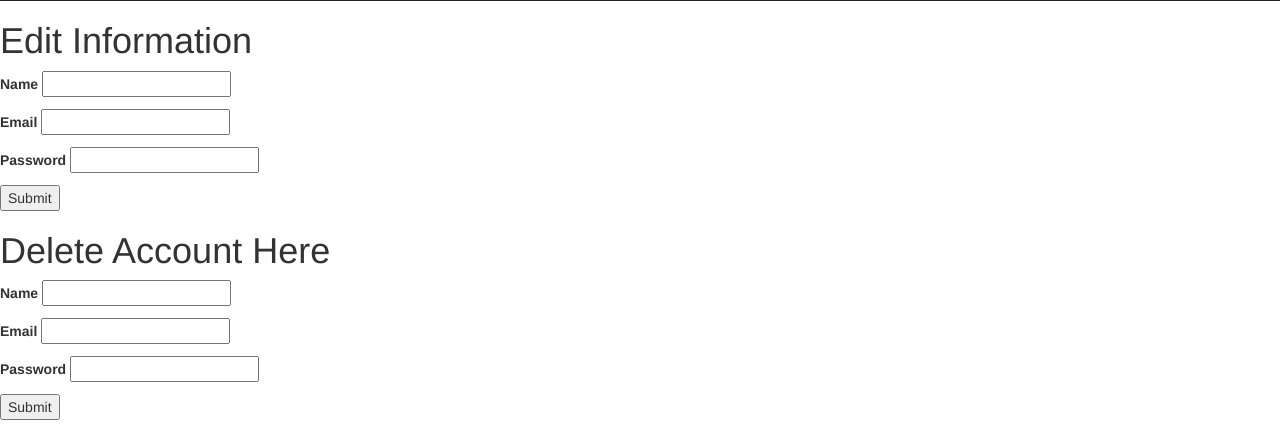
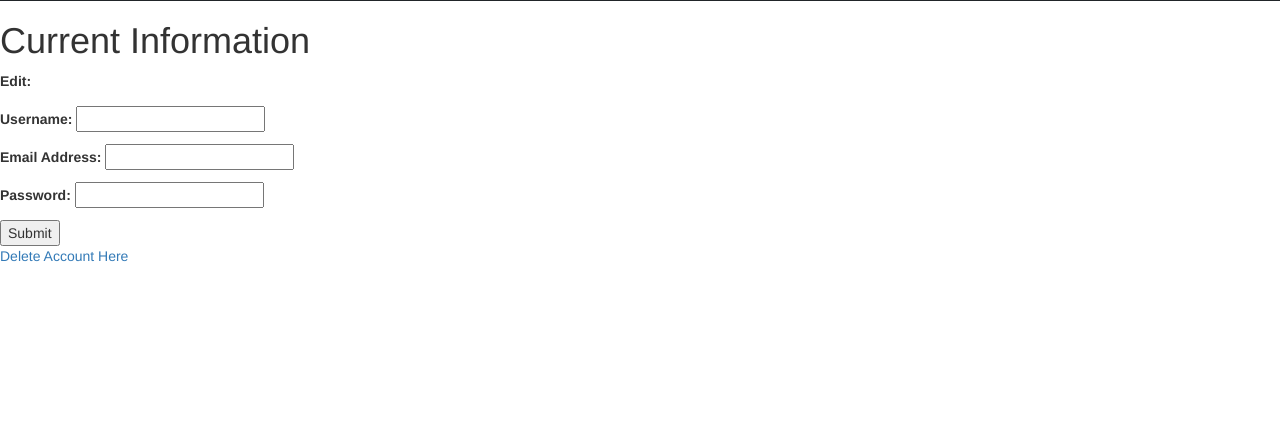
Before and after one commit to GeorgeDominise/team7repo, a Flask app: page /settings in a window 1280 px wide. Shown: the part 359-800 px from the top of the page. Run offline with Flask 2, Linux system fonts and the light colour scheme; some libraries are stand-ins or nearby versions.

Commit message:
delete account html added, code works

```diff
--- a/app/forms.py
+++ b/app/forms.py
@@ -29,7 +29,7 @@ class DeleteForm(FlaskForm):
 	username = StringField("Name", validators=[DataRequired()])
 	email = StringField("Email", validators=[DataRequired()])
 	password = PasswordField("Password", validators=[DataRequired()])
-	submit = SubmitField("Submit")
+	submit = SubmitField("Delete Account")
 
 class ContactForm(FlaskForm):
 	FirstName = StringField("First Name: ", validators=[DataRequired()])
--- a/app/routes.py
+++ b/app/routes.py
@@ -96,21 +96,16 @@ def register():
 @myapp_obj.route("/deleteaccount", methods=["GET","POST"])
 def deleteaccount():
     global login_status
-    deleteForm = forms.DeleteForm()
-    if deleteForm.validate_on_submit():
-        user = User.query.filter_by(username=deleteForm.username.data).first()
-        if user:
-            if check_password_hash(user.password_hash, deleteForm.password.data):
-                #login_user(user, remember=form.remember_me.data)
-                login_status = False
-                db.session.delete(user)
-                db.session.commit()
-                return redirect('/')
-            else:
-                return 'Invalid password'
-        else:
-            return 'Invalid username'
-    return render_template("settings.html", login_status=login_status, form=deleteForm)
+    deleteform = forms.DeleteForm()
+    if deleteform.validate_on_submit():
+        u= User.query.filter_by(username=deleteform.username.data).first()
+        db.session.delete(u)
+        db.session.commit()
+        login_status = False
+        print(f"Account Successfully Deleted!")
+        return redirect("/")
+    print("Delete Account Ends Here!")
+    return render_template("deleteaccount.html", deleteform=deleteform)
 
 @myapp_obj.route("/faqs")
 def faqs():
--- a/app/templates/settings.html
+++ b/app/templates/settings.html
@@ -1,43 +1,21 @@
 {% extends "base.html" %}
 
 {% block content %}
-<h1>Edit Information</h1>
-<form action='/settings' method='post'>
-    {{ form.hidden_tag() }}
-<p>
-    {{ form.username.label() }}
-    {{ form.username() }}
-</p>
-<p>
-    {{ form.email.label() }}
-    {{ form.email() }}
-</p>
-<p>
-    {{ form.password.label() }}
-    {{ form.password() }}
-</p>
-<p>
-    {{ form.submit() }}
-</p>
+<h1>Current Information</h1>
+<form action='/Current information' method='post'>
+<label>Edit:</label>
+  <p></p>
+<label>Username:</label>
+<input name='name' type='text' required>
+<p></p>
+<label>Email Address:</label>
+<input name='email' type='text' required>
+<p></p>
+<label>Password:</label>
+<input name='password_hash' type='password' required>
+<p></p>
+<input type='Submit'>
 </form>
 
-<h1>Delete Account Here</h1>
-    <form action='/deleteaccount' method='post'>
-
-    <p>
-        {{ form.username.label() }}
-        {{ form.username() }}
-    </p>
-    <p>
-        {{ form.email.label() }}
-        {{ form.email() }}
-    </p>
-    <p>
-        {{ form.password.label() }}
-        {{ form.password() }}
-    </p>
-    <p>
-        {{ form.submit() }}
-    </p>
-    </form>
+<a href="{{ url_for('deleteaccount') }}">Delete Account Here</a>
 {% endblock %}
```
Also changed, not shown: app/templates/deleteaccount.html (added, +23 -0 lines), app/app.db.
